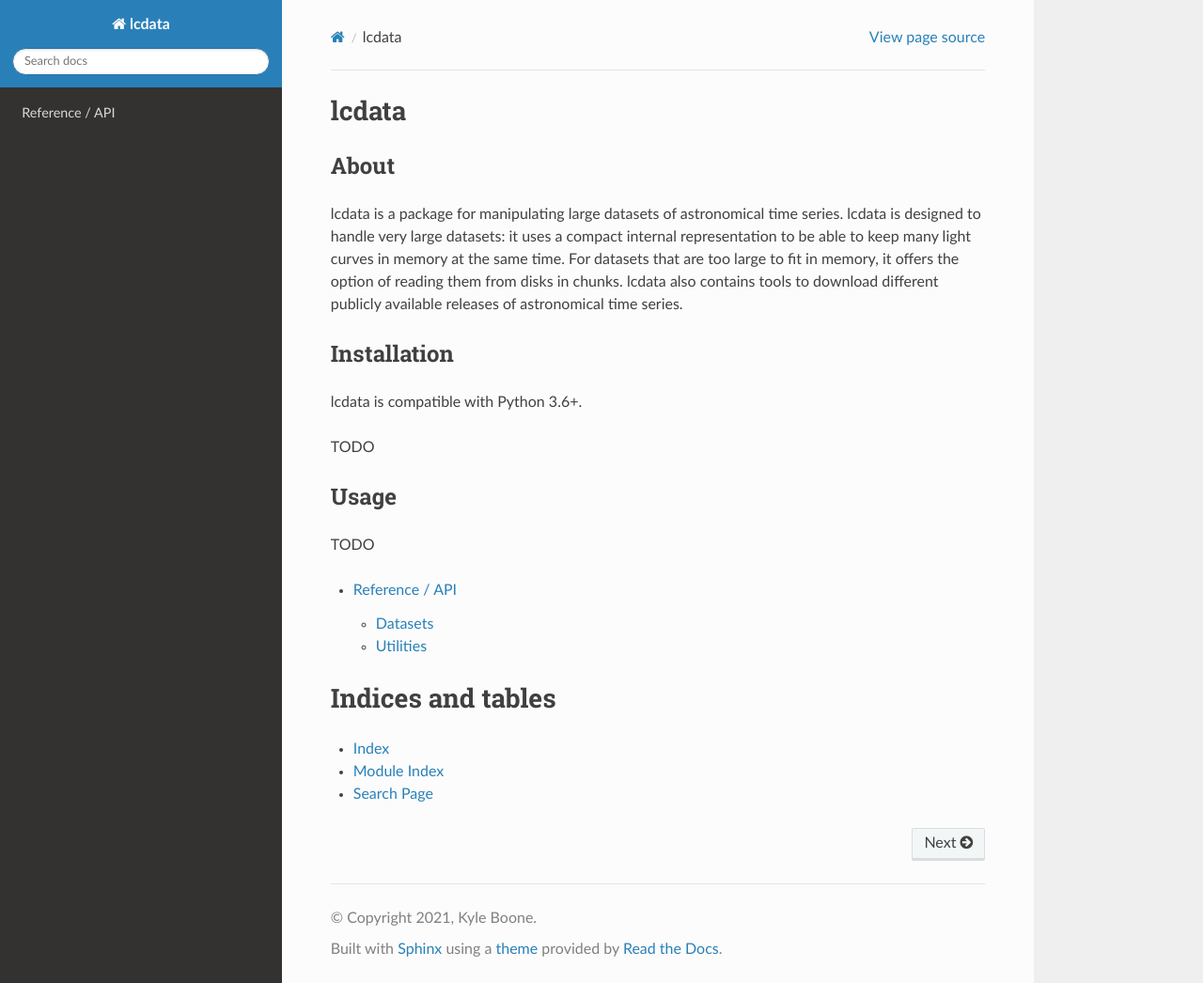
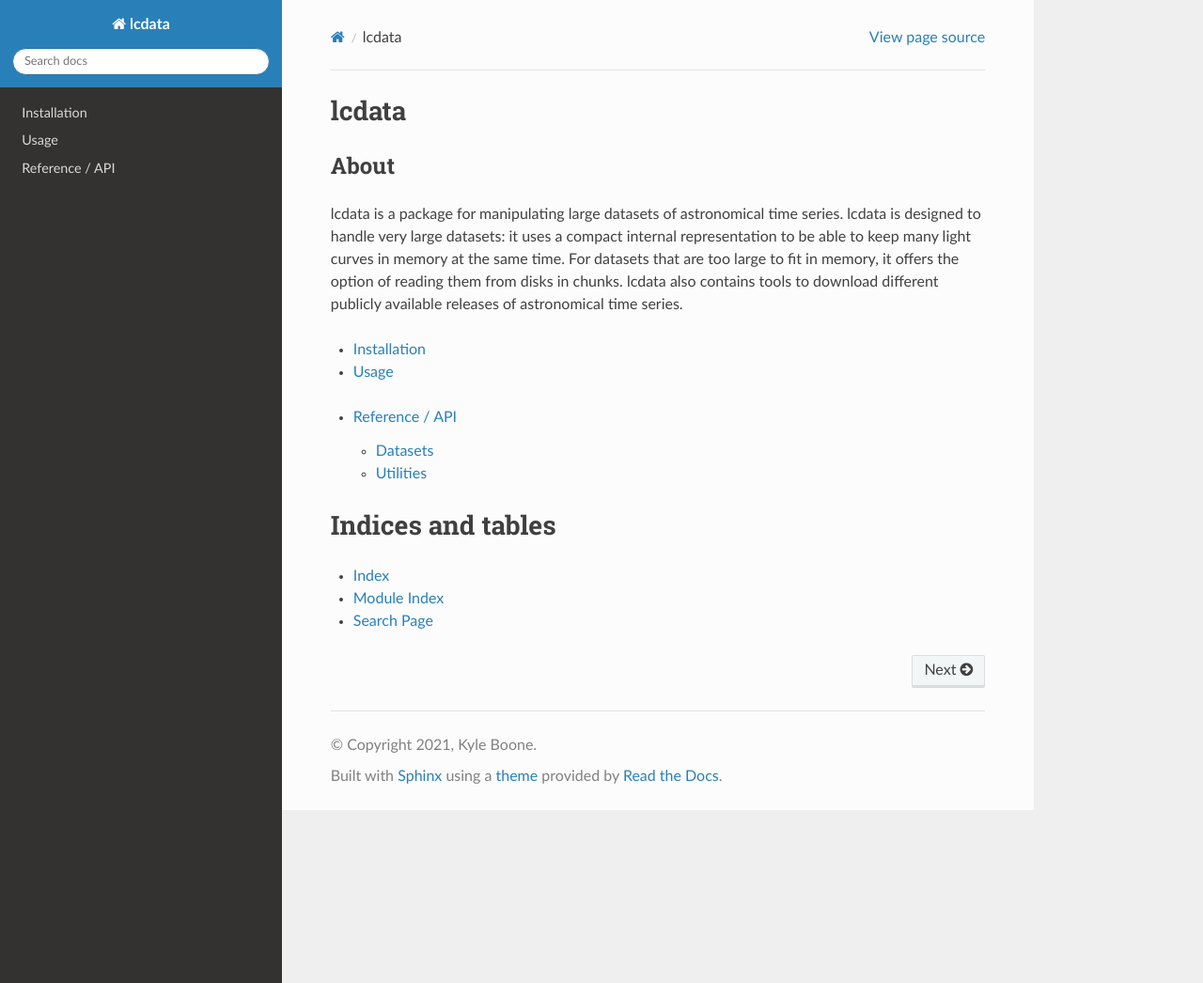
Before and after one commit to LSSTDESC/lcdata, a Sphinx documentation site: the page built from docs/index.rst, in a window 1280 px wide and 1046 px high. Shown: the whole window at 94% size. Built offline with Sphinx 7.4.7 and the Read the Docs theme 2.0.0, drawn with Linux system fonts in a browser that asks for light colours.

Commit message:
Update docs

```diff
--- a/docs/index.rst
+++ b/docs/index.rst
@@ -17,19 +17,13 @@ lcdata also contains tools to download different publicly available releases of
 astronomical time series.
 
 
-.. _installation:
+.. toctree::
+   :maxdepth: 1
+   :titlesonly:
 
-Installation
-------------
+   installation
+   usage
 
-lcdata is compatible with Python 3.6+.
-
-TODO
-
-Usage
------
-
-TODO
 
 .. toctree::
    :maxdepth: 1
```
Also changed, not shown: docs/reference.rst (+0 -7 lines).
